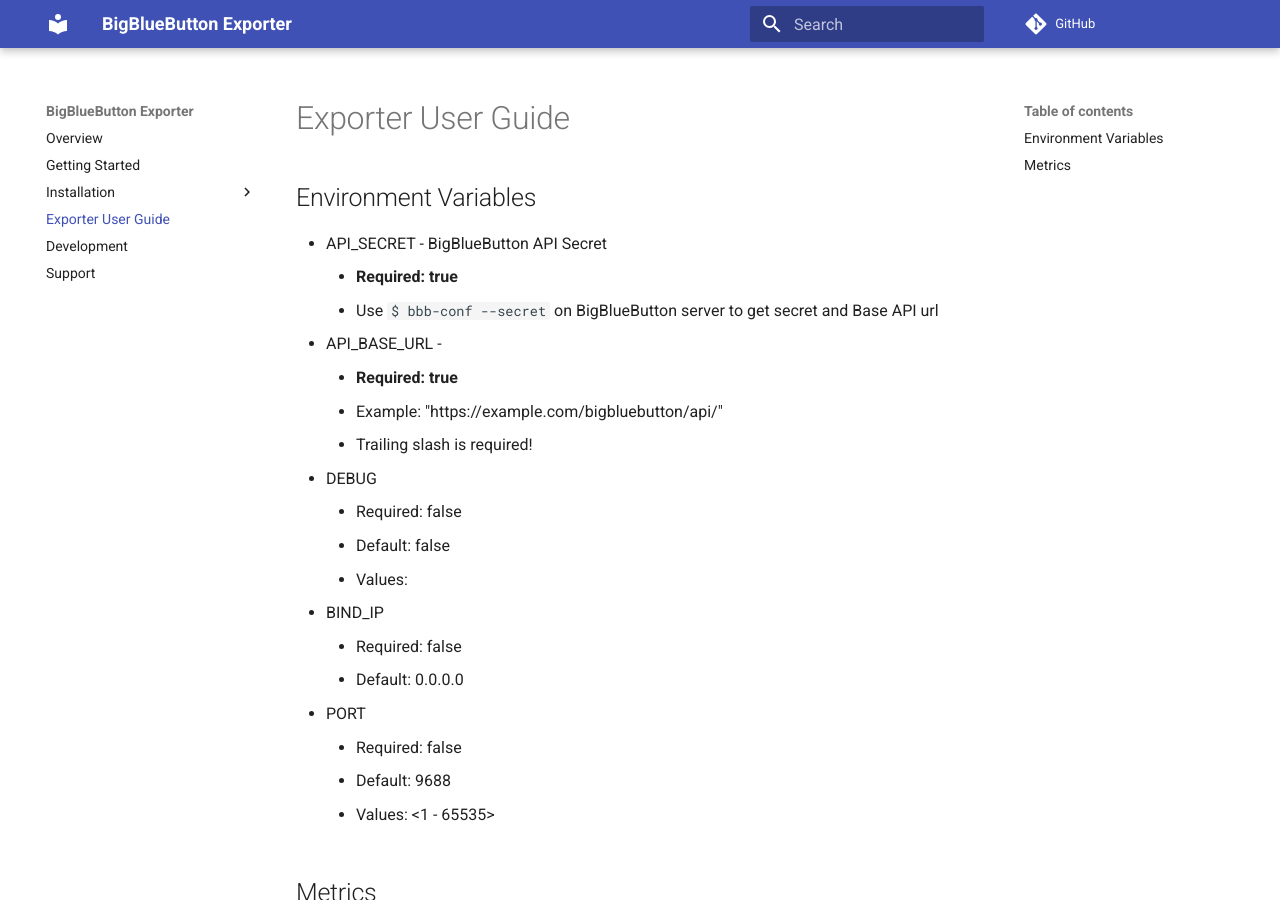
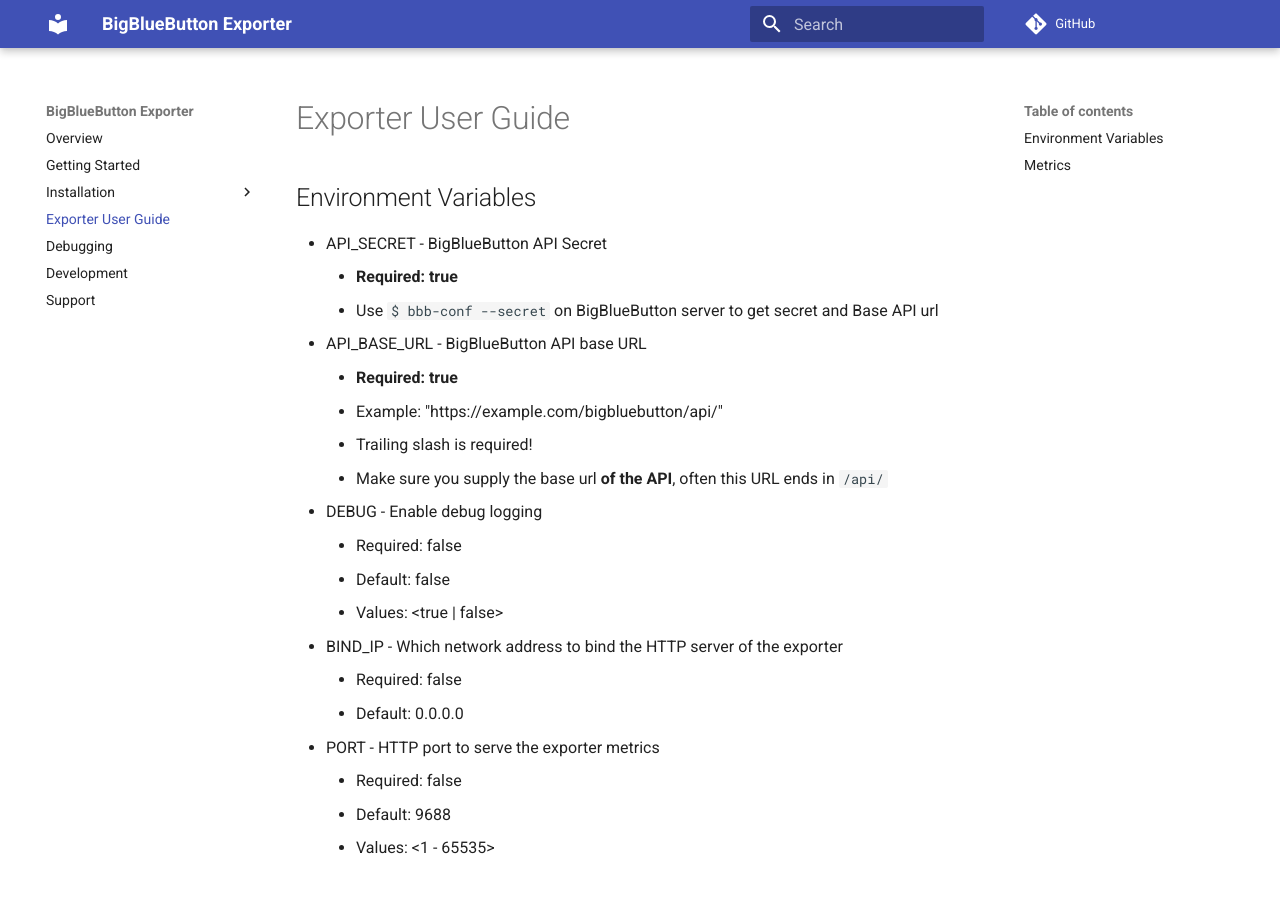
Before and after one commit to greenstatic/bigbluebutton-exporter, an MkDocs documentation site: the page built from docs/exporter-user-guide.md, in a window 1280 px wide and 900 px high. Built offline with MkDocs 1.6.1 and Material for MkDocs 9.7.7, drawn with Linux system fonts in a browser that asks for light colours; comment, search, counter and statistics services are not loaded.

Commit message:
add to docs page about debugging faulty metrics

```diff
--- a/docs/exporter-user-guide.md
+++ b/docs/exporter-user-guide.md
@@ -4,21 +4,22 @@
 * API_SECRET - BigBlueButton API Secret
     * **Required: true**
     * Use `$ bbb-conf --secret` on BigBlueButton server to get secret and Base API url
-* API_BASE_URL -
+* API_BASE_URL - BigBlueButton API base URL
     * **Required: true**
     * Example: "https://example.com/bigbluebutton/api/"
     * Trailing slash is required!
-* DEBUG
+    * Make sure you supply the base url **of the API**, often this URL ends in `/api/`
+* DEBUG  - Enable debug logging
     * Required: false
     * Default: false
-    * Values: <true | false>
-* BIND_IP
+    * Values: &lt;true | false&gt;
+* BIND_IP - Which network address to bind the HTTP server of the exporter
     * Required: false
     * Default: 0.0.0.0
-* PORT
+* PORT - HTTP port to serve the exporter metrics
     * Required: false
     * Default: 9688
-    * Values: <1 - 65535>
+    * Values: &lt;1 - 65535&gt;
 
 ## Metrics
 Gauges:
--- a/mkdocs.yml
+++ b/mkdocs.yml
@@ -21,5 +21,6 @@
       - installation/node_exporter.md
       - installation/netdata.md
   - exporter-user-guide.md
+  - debugging.md
   - development.md
   - support.md
```
Also changed, not shown: docs/debugging.md (added, +19 -0 lines).
